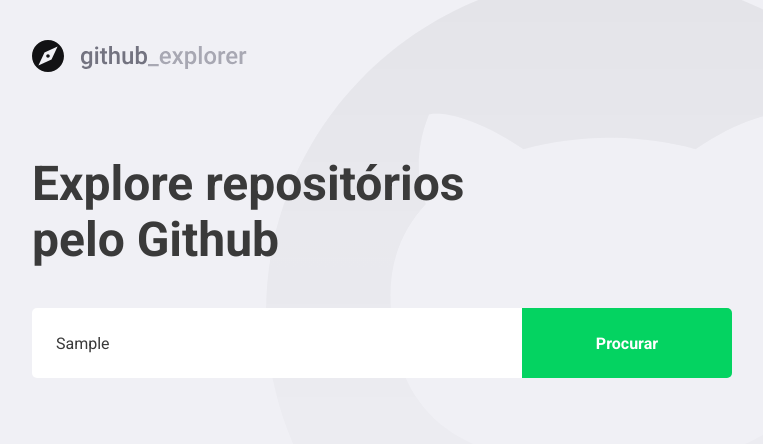
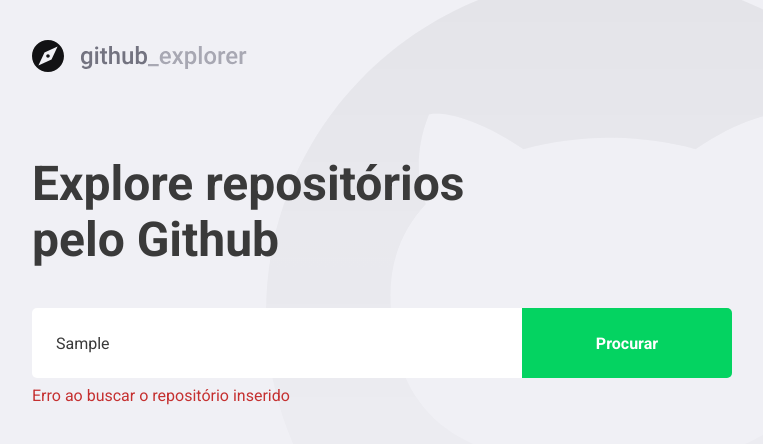
Before and after one commit to niltonpedro/git-finder, a React (Create React App) app: page / in a window 1280 px wide. Both pictures are taken after typing "Sample" into the empty fields and a click on the button "Procurar". Shown: the top 444 px of the page, without its empty margins (148-911 px from the left). Built offline with nearby package versions, Linux system fonts and the light colour scheme; no server answers.

Commit message:
Handle input error

```diff
--- a/src/pages/Dashboars/index.tsx
+++ b/src/pages/Dashboars/index.tsx
@@ -3,7 +3,7 @@ import { FiChevronRight } from 'react-icons/fi';
 import logoImage from '../../assets/logo.svg';
 import api from '../../services/api';
 
-import { Title, Form, Repositories } from './styles';
+import { Title, Form, Repositories, Error } from './styles';
 
 interface Repository {
   full_name: string;
@@ -17,17 +17,28 @@ interface Repository {
 
 const Dashboard: React.FC = () => {
   const [newRepo, setNewRepo] = useState('');
+  const [inputError, setInputError] = useState('');
   const [repositories, setRepositories] = useState<Repository[]>([]);
 
   async function handleAddRepository(event: FormEvent<HTMLFormElement>): Promise<void> {
     event.preventDefault();
 
-    const response = await api.get<Repository>(`repos/${newRepo}`)
+    if(!newRepo) {
+      setInputError('Insira autor/nome do repositório');
+      return;
+    }
 
-    const repository = response.data;
+    try{
+      const response = await api.get<Repository>(`repos/${newRepo}`)
 
-    setRepositories([...repositories, repository])
-    setNewRepo('')
+      const repository = response.data;
+
+      setRepositories([...repositories, repository])
+      setNewRepo('')
+      setInputError('');
+    } catch(error){
+      setInputError('Erro ao buscar o repositório inserido');
+    }
 
   }
 
@@ -44,6 +55,8 @@ const Dashboard: React.FC = () => {
         />
         <button type="submit">Procurar</button>
       </Form>
+
+      {inputError && <Error>{inputError}</Error>}
 
       <Repositories>
         {repositories.map(repository => (
--- a/src/pages/Dashboars/styles.ts
+++ b/src/pages/Dashboars/styles.ts
@@ -44,6 +44,12 @@ export const Form = styled.form`
   }
 `;
 
+export const Error = styled.span`
+  display: block;
+  color: #c53030;
+  margin-top: 8px;
+
+`
 export const Repositories = styled.div`
   margin-top: 80px;
   max-width: 700px;
```
